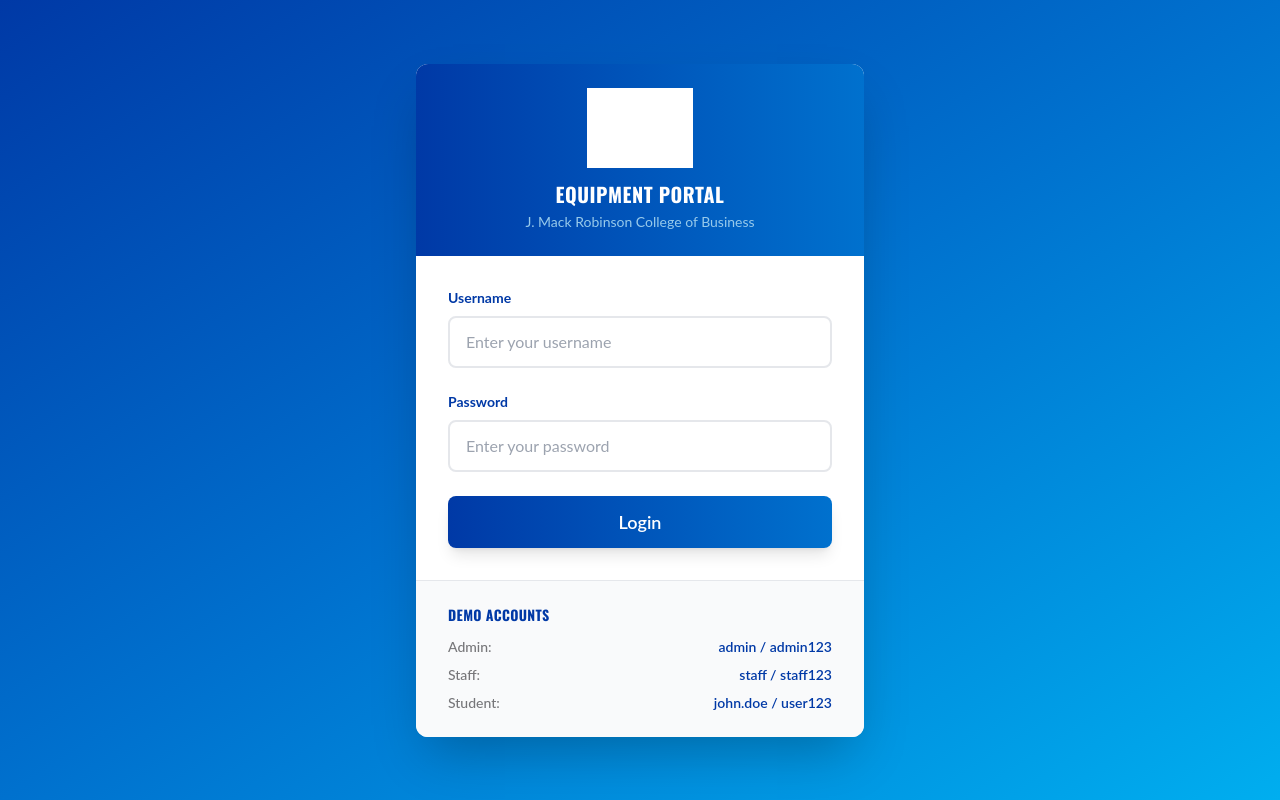
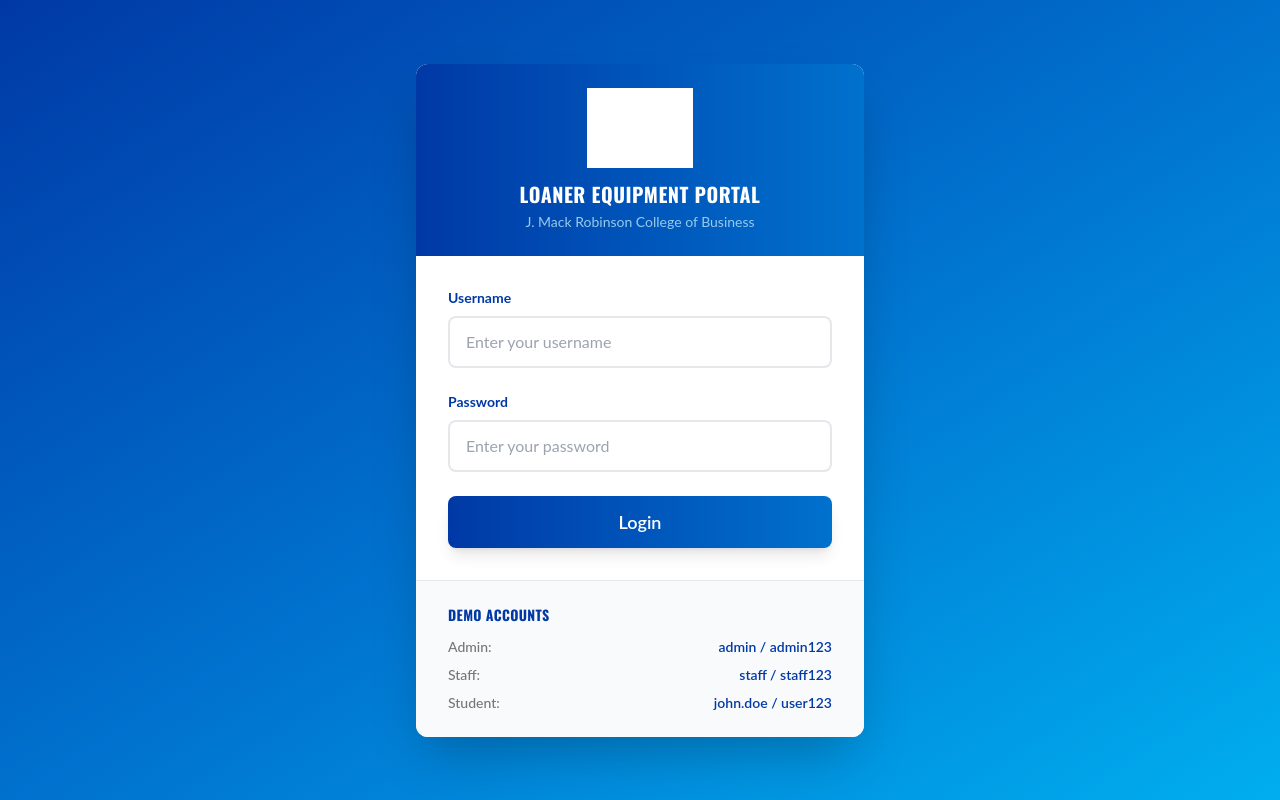
Before and after one commit to Vasusingh11/Software_Engineering_Team_8, a React (Create React App) app: page / in a window 1280 px wide. Built offline with nearby package versions, Linux system fonts and the light colour scheme; grey boxes are pictures that could not be loaded; a web font is replaced by a local one.

Commit message:
Update App.js

```diff
--- a/src/App.js
+++ b/src/App.js
@@ -52,10 +52,10 @@
               }}
             />
             <h2 className="text-2xl font-bold font-secondary tracking-tight text-white" style={{display: 'none'}}>
-              EQUIPMENT PORTAL
+              GEORGIA STATE UNIVERSITY
             </h2>
             <h1 className="text-white text-xl font-bold font-secondary tracking-wide">
-              EQUIPMENT PORTAL
+              LOANER EQUIPMENT PORTAL
             </h1>
             <p className="text-gsu-light-blue font-primary text-sm mt-1">
               J. Mack Robinson College of Business
```
